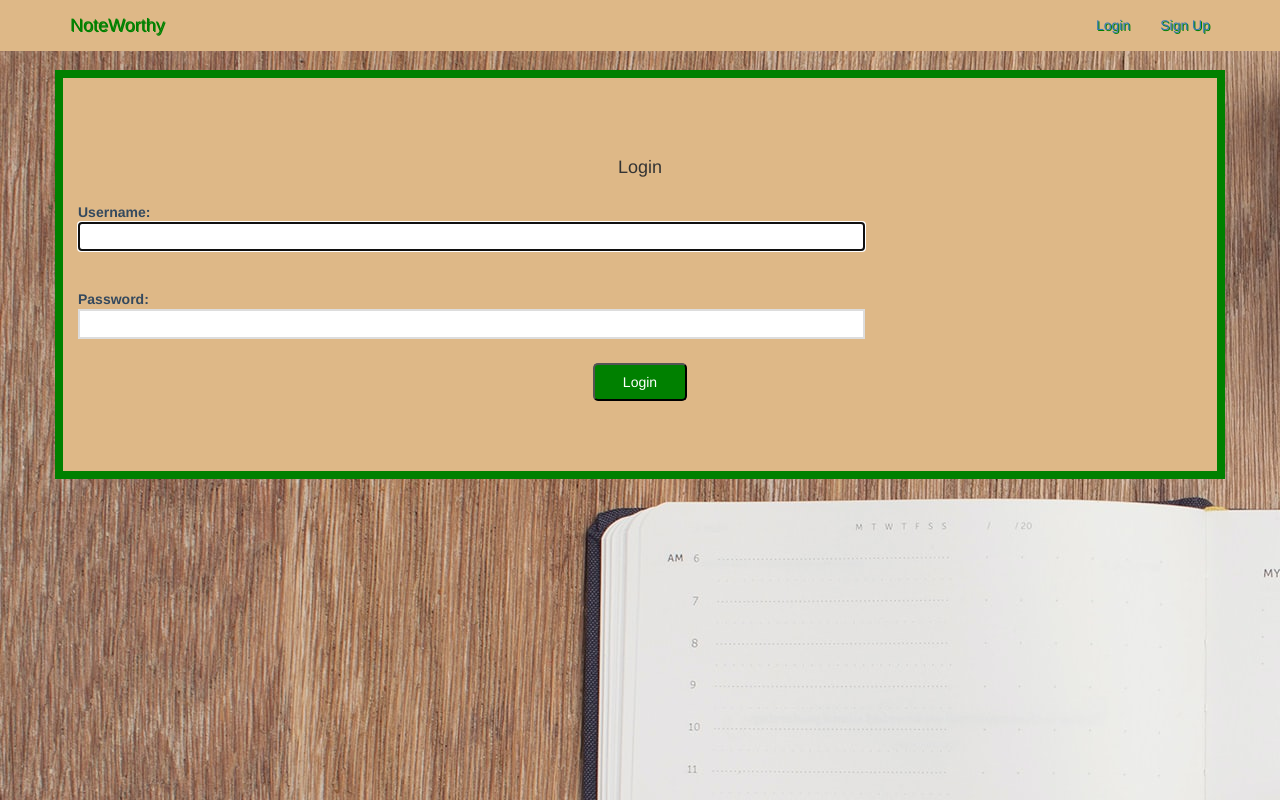
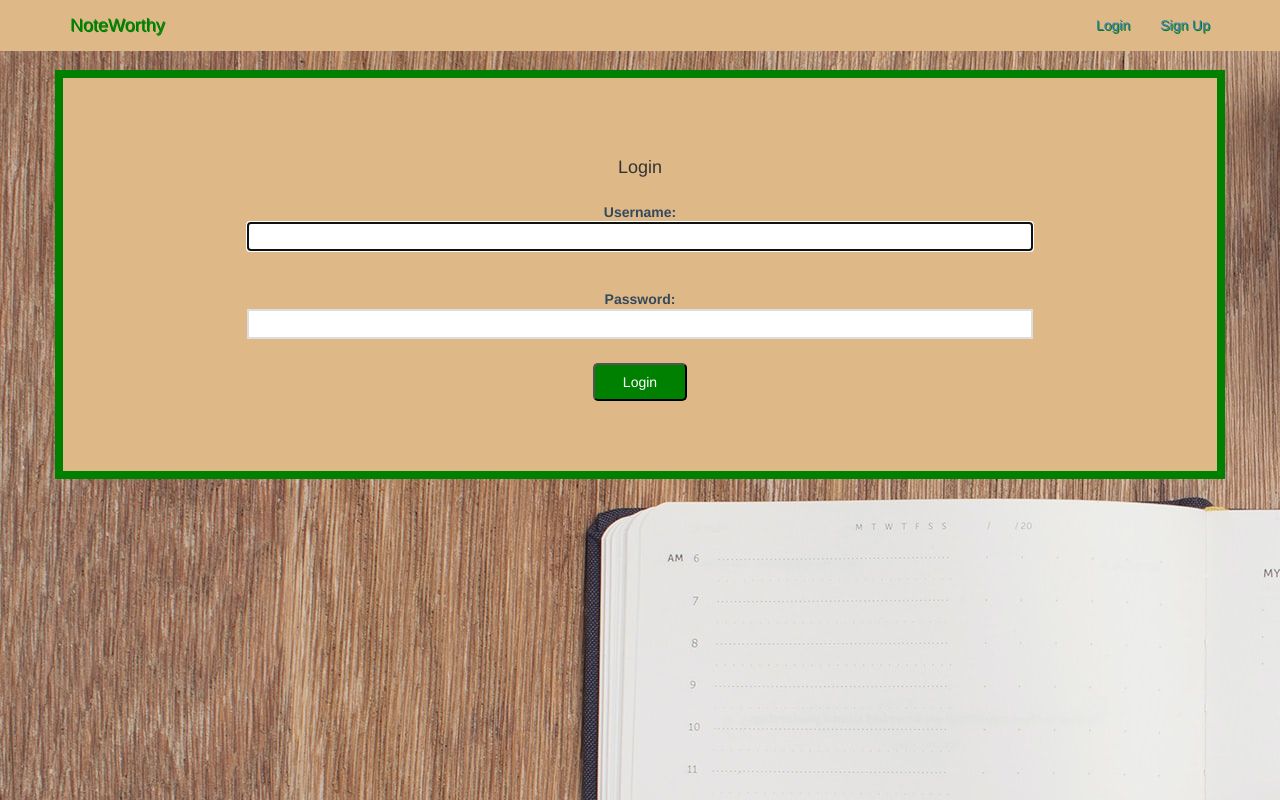
Before and after one commit to jonathankamau/note-taking-app, a Django app: page /accounts/login/ in a window 1280 px wide. Run offline with Django 3.2, Linux system fonts and the light colour scheme; some libraries are stand-ins or nearby versions.

Commit message:
[Feature] make changes to the login template and css

```diff
--- a/app/template/login.html
+++ b/app/template/login.html
@@ -1,6 +1,6 @@
 {% extends 'base.html' %}
 {% block content%}
-<div class="container pure-border">
+<div class="container pure-border text-center">
     <div class="text-center">
         <h1 class="h4 text-gray-900 mb-4">Login</h1>
     </div>
```
